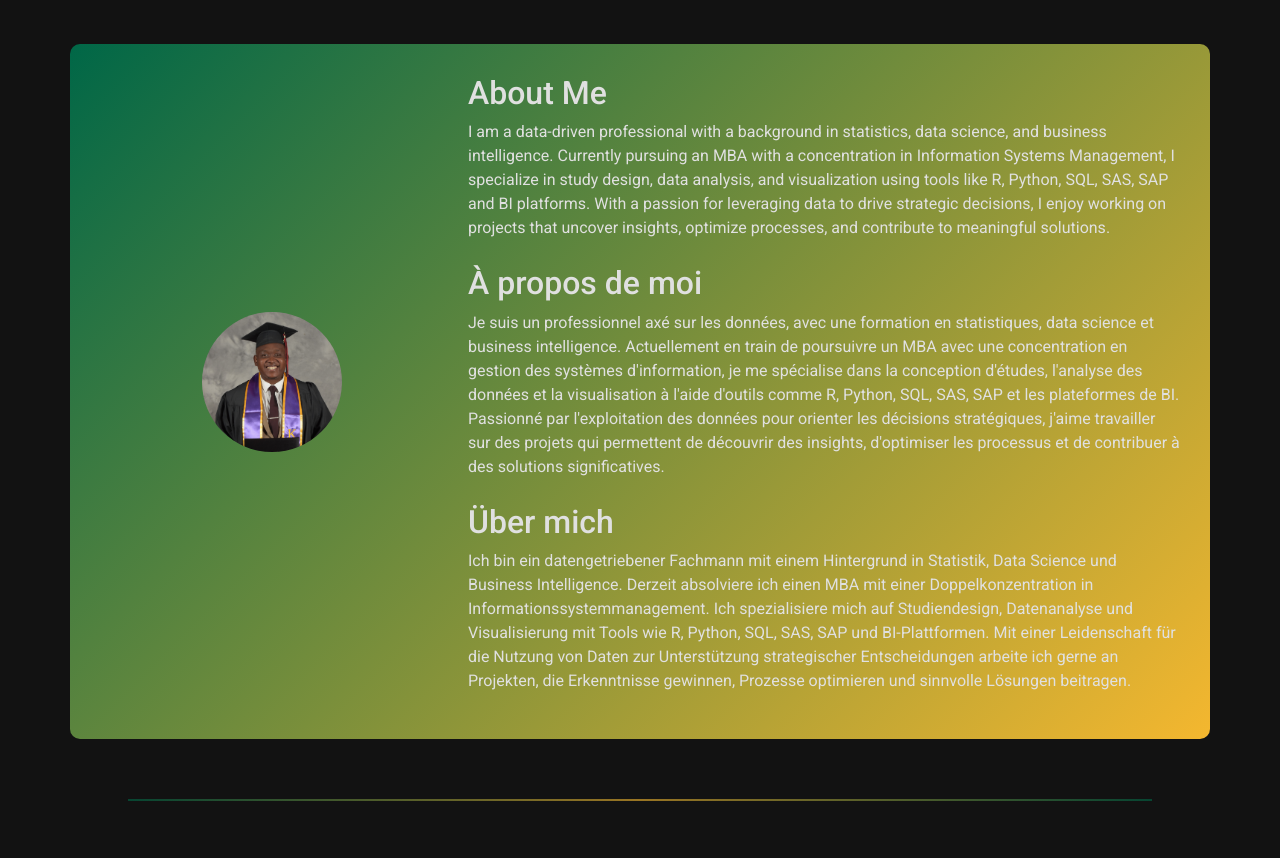
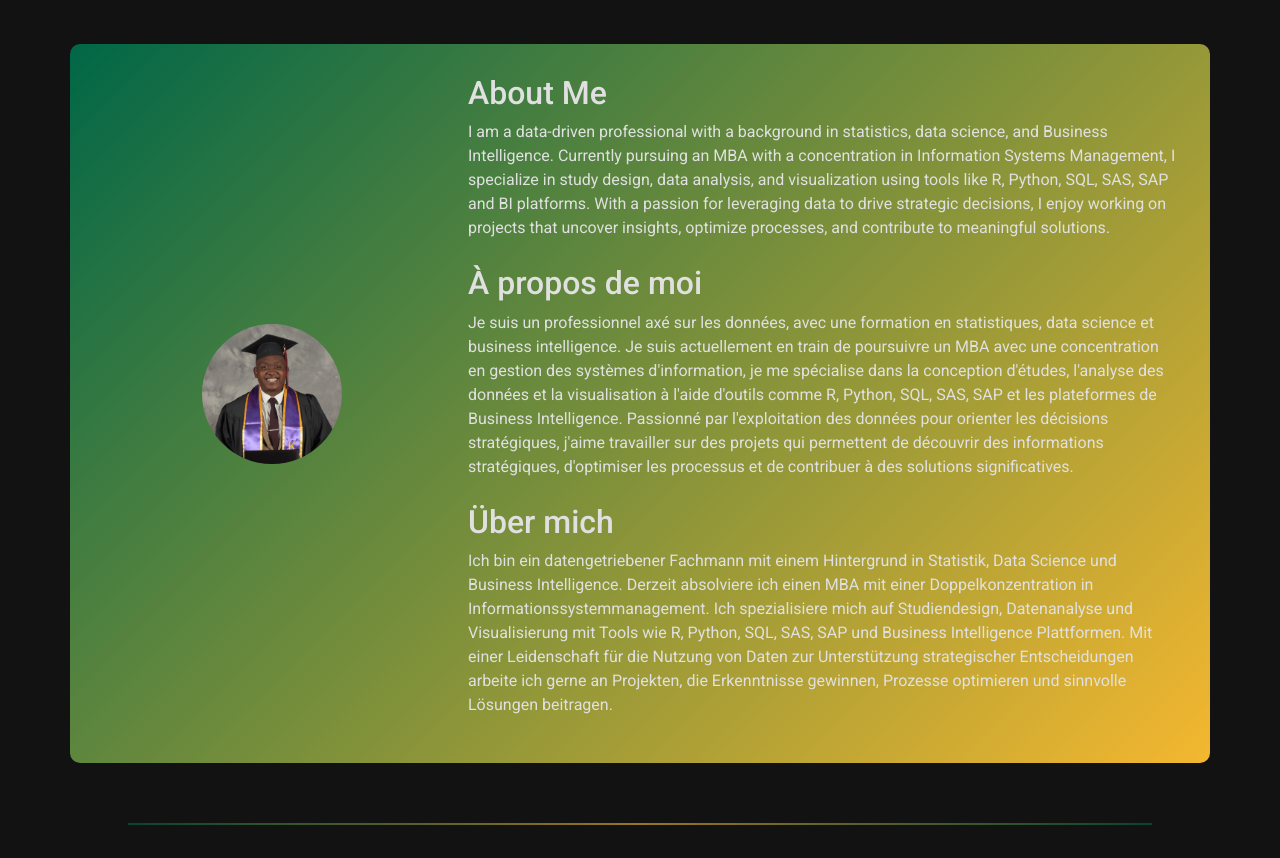
Before and after one commit to MouhamadBani/MyWebsite, a plain HTML site: page index.html in a window 1280 px wide. Shown: the part 860-1718 px from the top of the page. Drawn offline with nearby package versions, Linux system fonts and the light colour scheme.

Commit message:
Update index.html

```diff
--- a/index.html
+++ b/index.html
@@ -162,25 +162,25 @@
       </div>
       <div class="col-md-8">
         <h2>About Me</h2>
-        <p>I am a data-driven professional with a background in statistics, data science, and business intelligence.
+        <p>I am a data-driven professional with a background in statistics, data science, and Business Intelligence.
                     Currently pursuing an MBA with a concentration in Information Systems Management,
                     I specialize in study design, data analysis, and visualization using tools like R, Python, SQL, SAS, SAP and BI platforms.
                     With a passion for leveraging data to drive strategic decisions, I enjoy working on projects that uncover insights,
                     optimize processes, and contribute to meaningful solutions.</p>
         <h2 class="mt-4">À propos de moi</h2>
         <p>Je suis un professionnel axé sur les données, avec une formation en statistiques,
-                        data science et business intelligence. Actuellement en train de poursuivre un MBA
+                        data science et business intelligence. Je suis actuellement en train de poursuivre un MBA
                         avec une concentration en gestion des systèmes d'information,
                         je me spécialise dans la conception d'études, l'analyse des données et la visualisation à l'aide d'outils
-                        comme R, Python, SQL, SAS, SAP et les plateformes de BI. Passionné par l'exploitation des données
-                        pour orienter les décisions stratégiques, j'aime travailler sur des projets qui permettent de découvrir des insights,
+                        comme R, Python, SQL, SAS, SAP et les plateformes de Business Intelligence. Passionné par l'exploitation des données
+                        pour orienter les décisions stratégiques, j'aime travailler sur des projets qui permettent de découvrir des informations stratégiques,
                         d'optimiser les processus et de contribuer à des solutions significatives.</p>
         <h2 class="mt-4">Über mich</h2>
         <p>Ich bin ein datengetriebener Fachmann mit einem Hintergrund in Statistik,
                             Data Science und Business Intelligence. Derzeit absolviere ich einen MBA mit einer
                             Doppelkonzentration in Informationssystemmanagement.
                             Ich spezialisiere mich auf Studiendesign, Datenanalyse und Visualisierung mit Tools
-                            wie R, Python, SQL, SAS, SAP und BI-Plattformen. Mit einer Leidenschaft für die Nutzung von Daten
+                            wie R, Python, SQL, SAS, SAP und Business Intelligence Plattformen. Mit einer Leidenschaft für die Nutzung von Daten
                             zur Unterstützung strategischer Entscheidungen arbeite ich gerne an Projekten,
                              die Erkenntnisse gewinnen, Prozesse optimieren und sinnvolle Lösungen beitragen.</p>
       </div>
```
